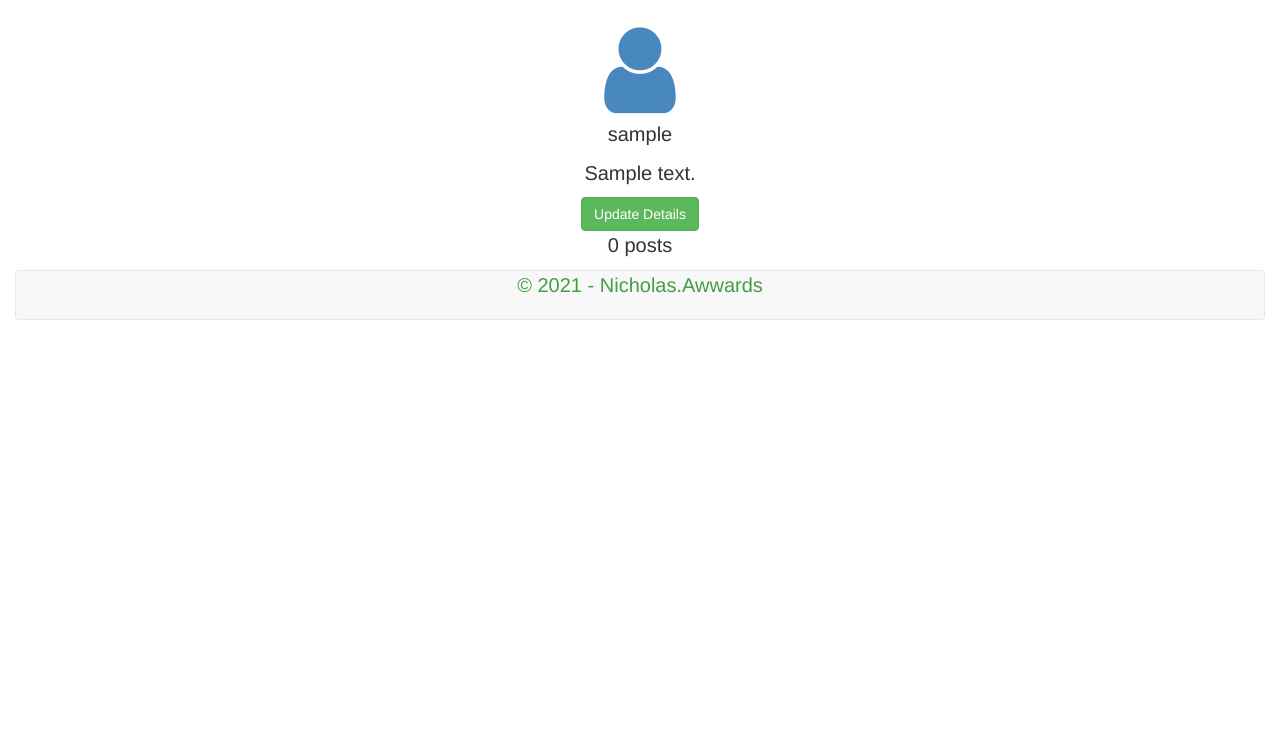
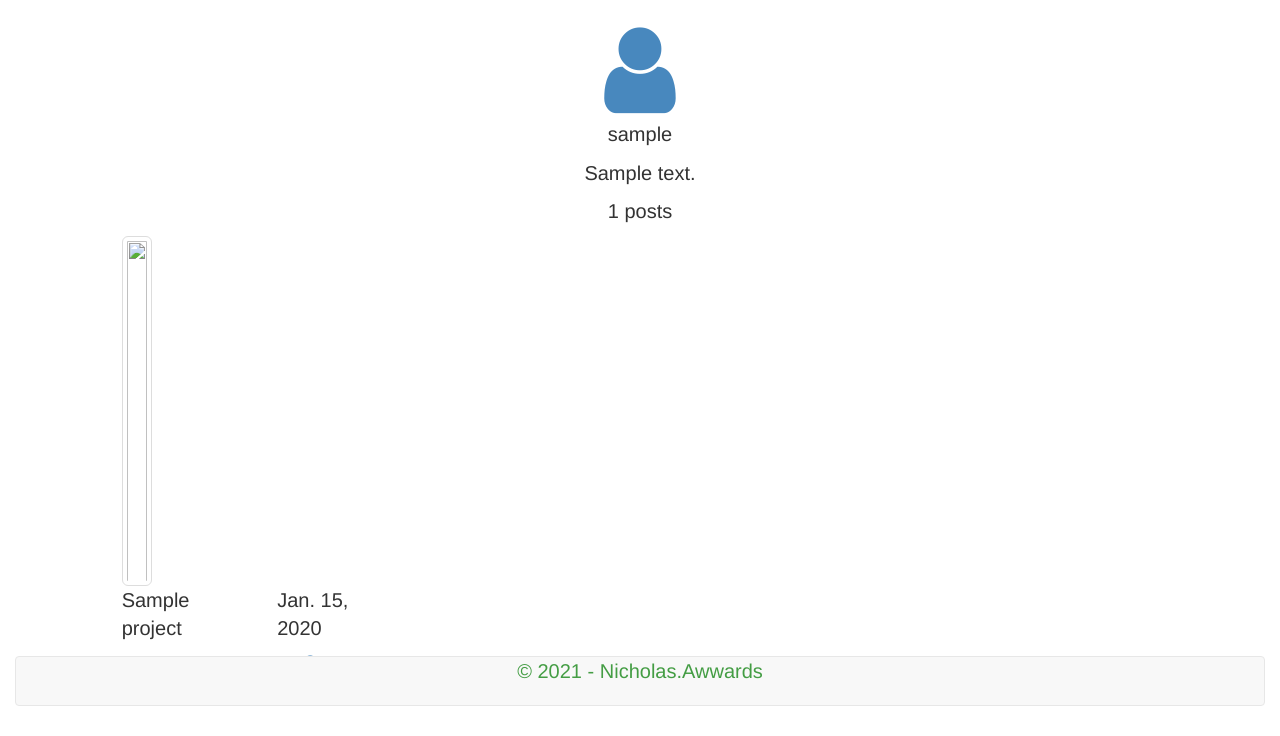
Before and after one commit to ngetichnicholas/Django-Awwards, a Django app: a page that uses awwards_app/templates/profile/users_profile.html in a window 1280 px wide. Shown: the part 64-800 px from the top of the page. Run offline with Django 3.2, Linux system fonts and the light colour scheme; a user stored in the database is signed in; tables that the repository leaves empty hold one stand-in row (values such as "Sample post"); some libraries are stand-ins or nearby versions.

Commit message:
Update users profile

```diff
--- a/awwards_app/templates/profile/users_profile.html
+++ b/awwards_app/templates/profile/users_profile.html
@@ -14,12 +14,54 @@
 
         <p class="">{{user.username}}</p>
         <p class="">{{user.profile.bio}}</p>
-        <a href="{% url 'update_profile' %}">
-          <button class="btn btn-success">Update Details</button>
-        </a>
-        <p class="">{{user_projects|length}} posts</p>
+        <p class="">{{projects|length}} posts</p>
       </div>
     <div class="col-md-3"></div>
   </div>
 </div>
+<div class="container-fluid">
+  <div class="row">
+    <div class="col-md-1"></div>
+    <div class="col-md-10">
+      <div class="row">
+        {% if projects %}
+        {% for project in projects %}
+        <div class="col-md-3 col-sm-4 project" >
+          <div class="open-project">
+            <a href="{% url 'project.detail' project.id %}"><img src="{{project.project_image.url}}" alt=""
+                class="img-thumbnail project-img"></a>
+          </div>
+          <div class="details">
+            <div class="row">
+              <div class="col-md-7">
+                <p>{{project.title}}</p>
+              </div>
+              <div class="col-md-5">
+                <p>{{project.posted_on|date}}</p>
+              </div>
+            </div>
+          </div>
+          <div class="profile">
+            <div class="row">
+              <div class="col-md-8">
+                <p class="name">By <a class="username" style="margin-top: 5px;" href="{% url 'users_profile' project.user.id %}">{{project.user.username}}</a></p>
+              </div>
+              <div class="col-md-4">
+                {% if project.user.profile.profile_picture.url %}
+                <p><a href="{% url 'users_profile' project.user.id %}"><img class="profile_picture"
+                  src="{{ project.user.profile.profile_picture.url }}" alt="{{ project.profile.name }}"></a></p>
+                  {% else %}
+                  <i style="font-size:30px;color:#4888BE" class="fa fa-user" aria-hidden="true"></i>
+                  {% endif %}
+                </div>
+            </div>
+          </div>
+        </div>
+        {% endfor %}
+        {% endif %}
+      </div>
+    </div>
+    <div class="col-md-1"></div>
+  </div>
+</div>
 {% endblock %}
--- a/awwards_app/views.py
+++ b/awwards_app/views.py
@@ -38,8 +38,10 @@ def register(request):
 def profile(request):
   current_user = request.user
   all_users = User.objects.all()
+  projects = Project.objects.all().order_by('-posted_on')
+  user_projects = Project.objects.filter(user_id = current_user.id).all().order_by('-posted_on')
 
-  return render(request,'profile/profile.html',{'all_users':all_users,"current_user":current_user})
+  return render(request,'profile/profile.html',{'user_projects':user_projects,'projects':projects,'all_users':all_users,"current_user":current_user})
 
 def detail(request,project_id):
   all_ratings = Rate.objects.filter(project_id=project_id).all()
```
Also changed, not shown: awwards_app/templates/profile/profile.html (+45 -0 lines).
